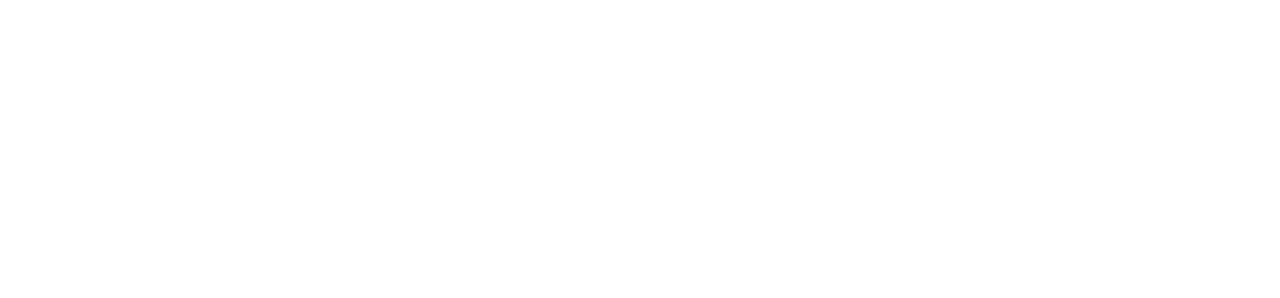
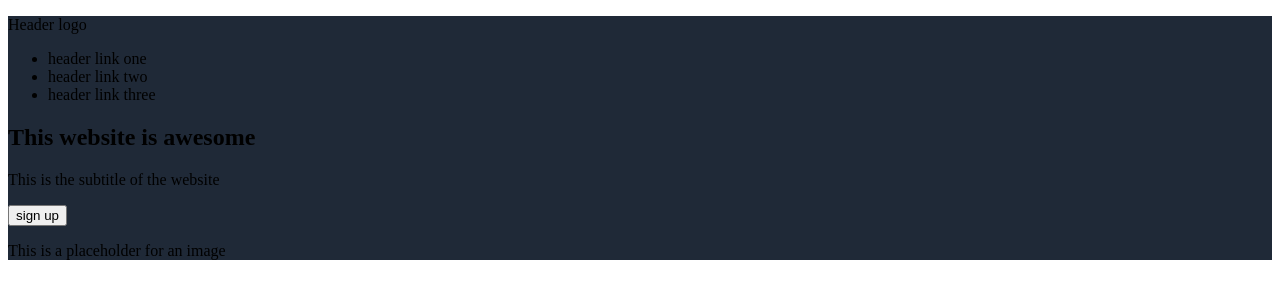
Before and after one commit to Fradonati/landing-page1, a plain HTML site: page index.html in a window 1280 px wide. Drawn offline with Linux system fonts and the light colour scheme.

Commit message:
added header and background color

```diff
--- a/index.html
+++ b/index.html
@@ -4,9 +4,25 @@
     <meta charset="UTF-8">
     <meta http-equiv="X-UA-Compatible" content="IE=edge">
     <meta name="viewport" content="width=device-width, initial-scale=1.0">
+    <link rel="stylesheet" href="style.css">
     <title>Landing page</title>
 </head>
 <body>
-
+    <div id="header">
+     <div class="firstheader">
+      <p>Header logo</p>
+      <ul>
+          <li>header link one</li>
+          <li>header link two</li>
+          <li>header link three</li>
+      </ul>
+     </div>
+     <div class="secondheader">
+      <h2>This website is awesome</h2>
+      <p>This is the subtitle of the website</p>
+      <button>sign up</button>
+      <p>This is a placeholder for an image</p>
+     </div>
+    </div>
 </body>
 </html>
--- a/style.css
+++ b/style.css
@@ -0,0 +1,4 @@
+#header {
+    display: block;
+    background-color: #1f2937;
+}
```
